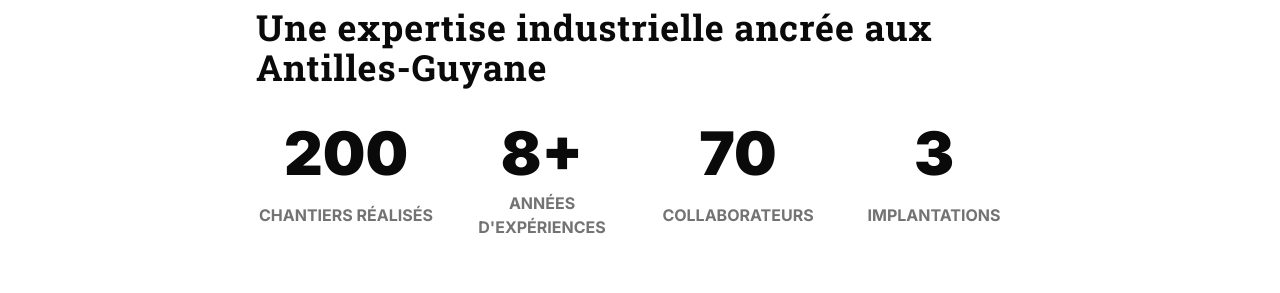
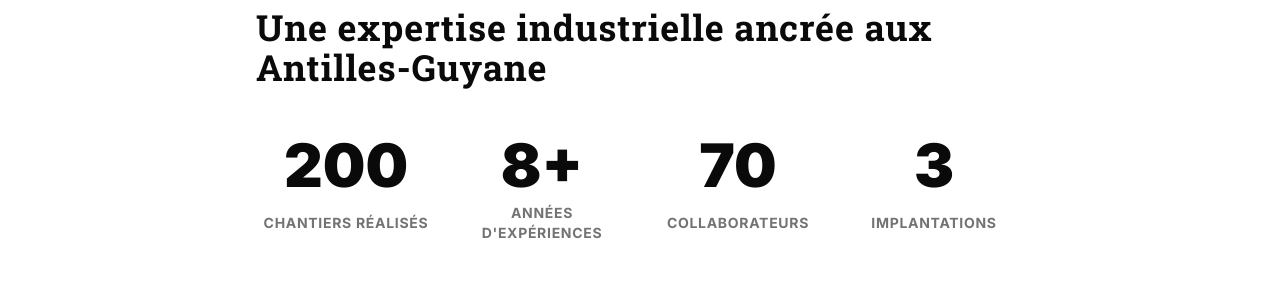
Before and after one commit to hdussert/sipa, a Next.js app: page / in a window 1280 px wide. Shown: the part 1460-1753 px from the top of the page. Built offline with nearby package versions, Linux system fonts and the light colour scheme.

Commit message:
style: minor padding/wording adjustments

```diff
--- a/components/home/data.tsx
+++ b/components/home/data.tsx
@@ -1,6 +1,5 @@
 import Section from "@/components/section";
 import SectionCatchPhrase from "@/components/section-catch-phrase";
-import SectionDescription from "@/components/section-description";
 import SectionTitle from "@/components/section-title";
 
 type Data = {
@@ -35,7 +34,9 @@ const Data = ({ number, label }: DataProps) => {
     <div className="text-center flex flex-col">
       <h4 className="text-5xl md:text-6xl font-black mb-2">{number}</h4>
       <div className="flex-1  flex items-center justify-center">
-        <p className="text-muted-foreground uppercase font-bold">{label}</p>
+        <p className="text-muted-foreground uppercase font-bold text-sm tracking-wider">
+          {label}
+        </p>
       </div>
     </div>
   );
@@ -48,8 +49,7 @@ const DataSection = () => {
       <SectionCatchPhrase>
         Une expertise industrielle ancrée aux Antilles-Guyane
       </SectionCatchPhrase>
-      <SectionDescription></SectionDescription>
-      <div className="grid gap-4 grid-cols-2 md:grid-cols-4">
+      <div className="mt-12 grid gap-4 grid-cols-2 md:grid-cols-4">
         {DATAS.map((data, index) => (
           <Data key={index} number={data.number} label={data.label} />
         ))}
--- a/components/home/referrers.tsx
+++ b/components/home/referrers.tsx
@@ -62,7 +62,8 @@ const ReferrersSection = () => {
       </SectionCatchPhrase>
       <SectionDescription>
         Au fil des projets, SIPA accompagne des entreprises des secteurs
-        pétrolier, énergétique, industriel et maritime.
+        pétrolier, énergétique, industriel et maritime. Ils nous font confiance
+        :
       </SectionDescription>
       <div className="w-full overflow-hidden">
         <div className="flex w-max animate-marquee">
```
